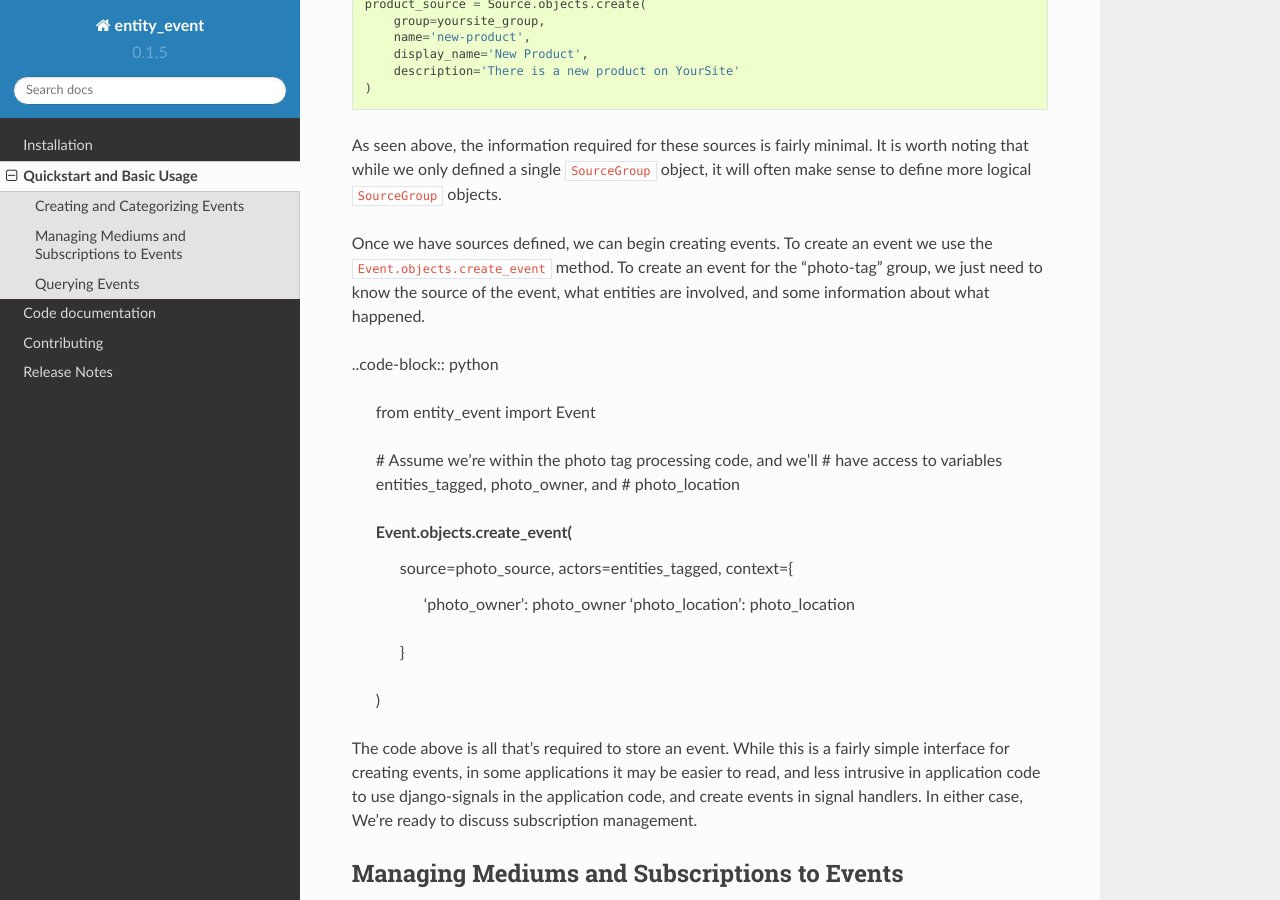
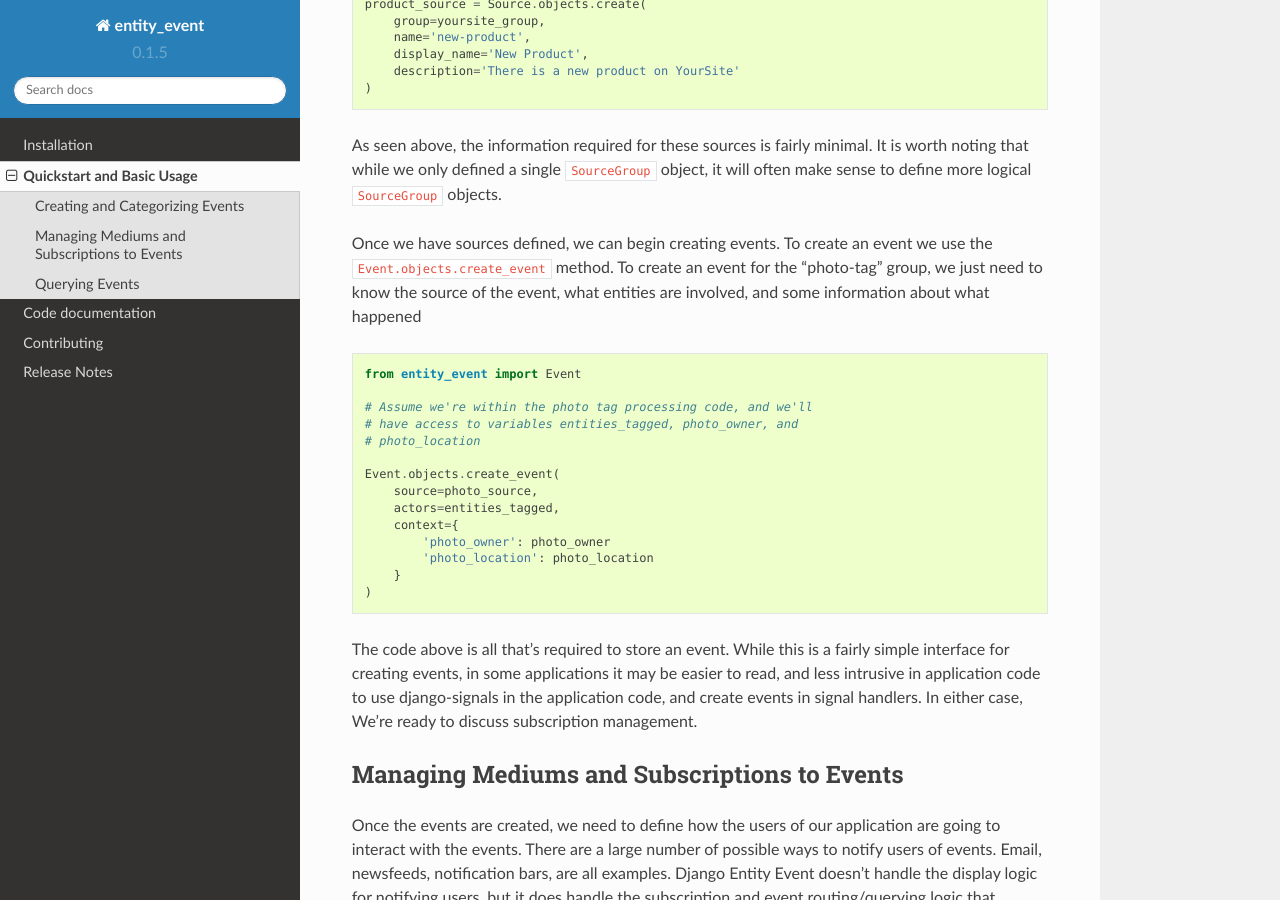
Before and after one commit to ambitioninc/django-entity-event, a Sphinx documentation site: the page built from docs/quickstart.rst, in a window 1280 px wide and 900 px high, scrolled down 1115 px. Built offline with Sphinx 7.4.7 and the Read the Docs theme 2.0.0, drawn with Linux system fonts in a browser that asks for light colours.

Commit message:
Code block syntax fix

```diff
--- a/docs/quickstart.rst
+++ b/docs/quickstart.rst
@@ -72,9 +72,9 @@ Once we have sources defined, we can begin creating events. To create
 an event we use the ``Event.objects.create_event`` method. To create
 an event for the "photo-tag" group, we just need to know the source of
 the event, what entities are involved, and some information about what
-happened.
+happened
 
-..code-block:: python
+.. code-block:: python
 
     from entity_event import Event
 
```
